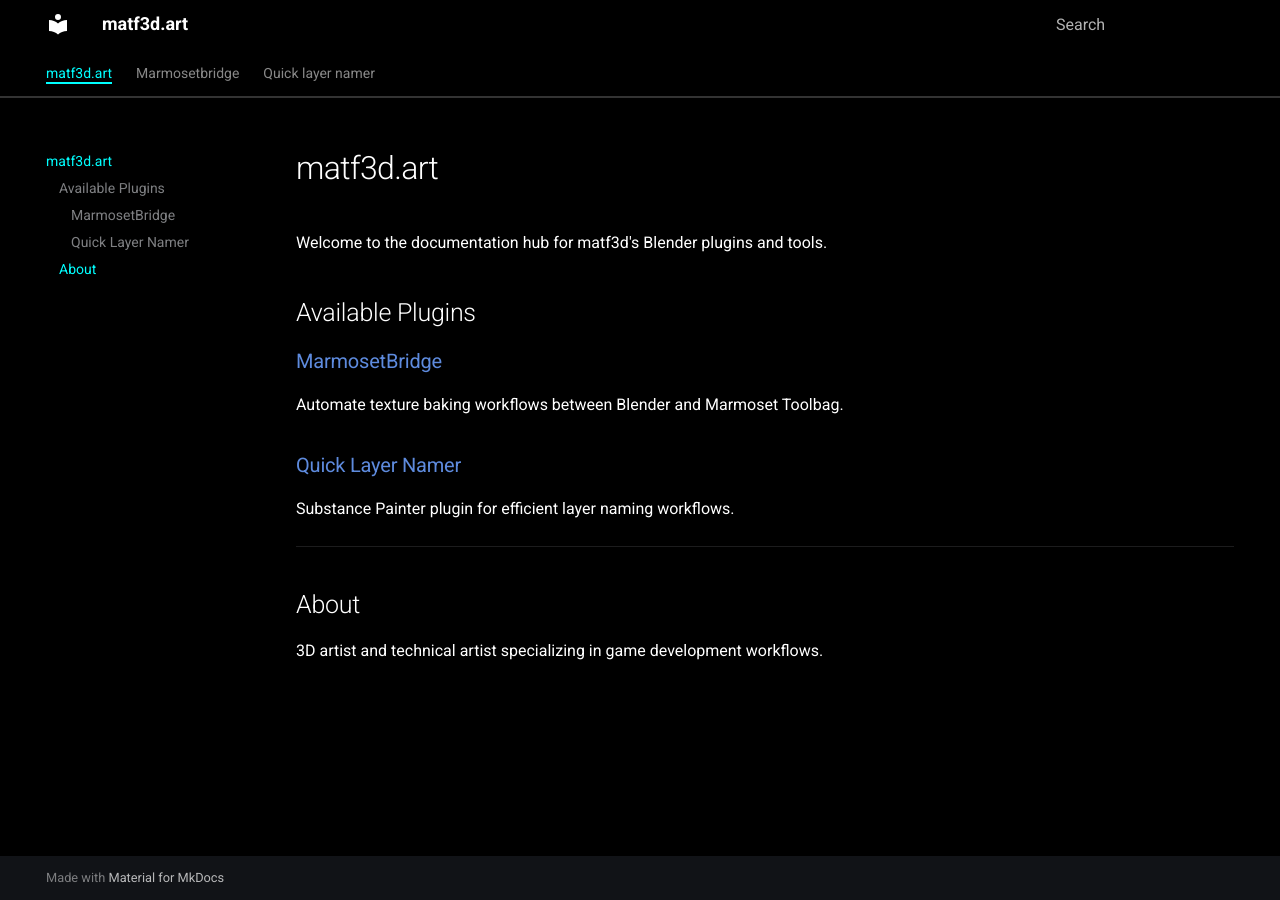
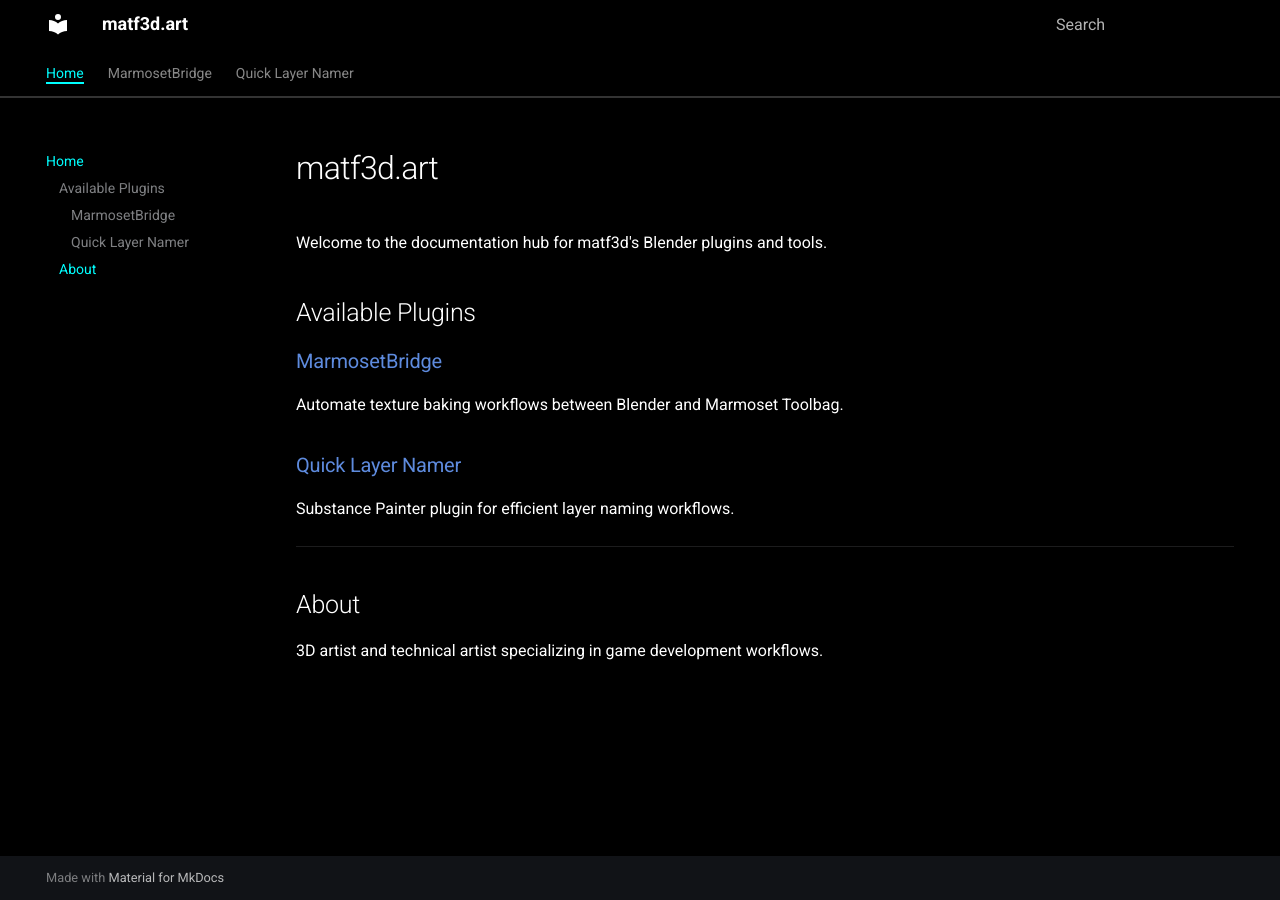
Before and after one commit to Matejlipton/matf3d.art, an MkDocs documentation site: the page built from docs/index.md, in a window 1280 px wide. Built offline with MkDocs 1.6.1 and Material for MkDocs 9.7.7, drawn with Linux system fonts in a browser that asks for light colours; part of the change alters nothing that is shown.

Commit message:
Fix site display issue by adding navigation structure
The site was showing only "matf3d.art" with a white background because
mkdocs.yml was missing the critical 'nav:' section. MkDocs requires this
section to know which pages to display and how to organize them.

Added complete navigation structure including:
- Home page
- MarmosetBridge section with all docs
- Quick Layer Namer section with all docs

This resolves the blank site issue.

```diff
--- a/mkdocs.yml
+++ b/mkdocs.yml
@@ -28,3 +28,18 @@ theme:
 
 extra_css:
   - stylesheets/extra.css
+
+nav:
+  - Home: index.md
+  - MarmosetBridge:
+    - marmosetbridge/index.md
+    - Installation: marmosetbridge/installation.md
+    - Getting Started: marmosetbridge/getting-started.md
+    - Features: marmosetbridge/features.md
+    - Workflows: marmosetbridge/workflows.md
+    - Changelog: marmosetbridge/changelog.md
+  - Quick Layer Namer:
+    - quick-layer-namer/index.md
+    - Installation: quick-layer-namer/installation.md
+    - Usage: quick-layer-namer/usage.md
+    - Changelog: quick-layer-namer/changelog.md
```
